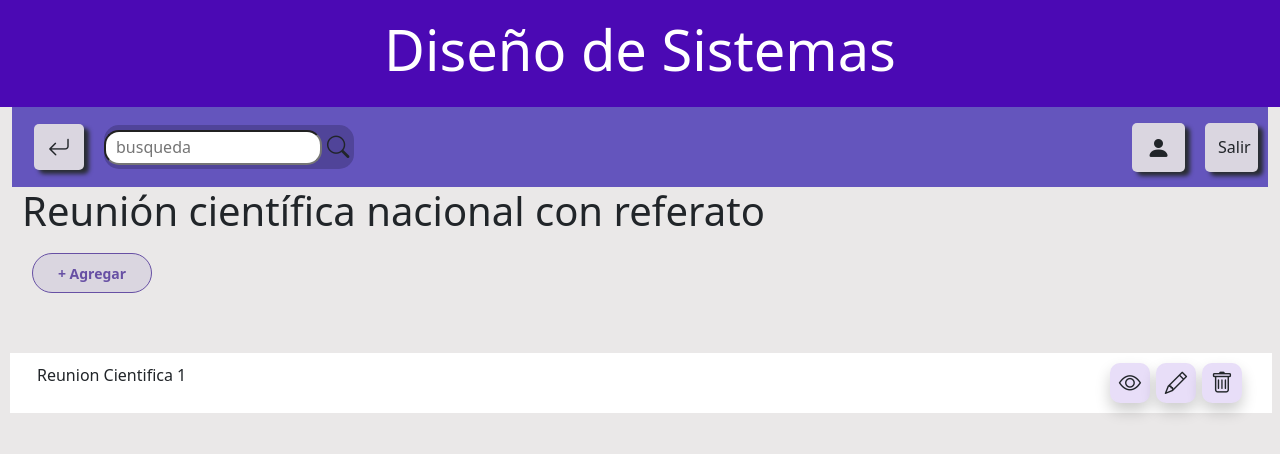
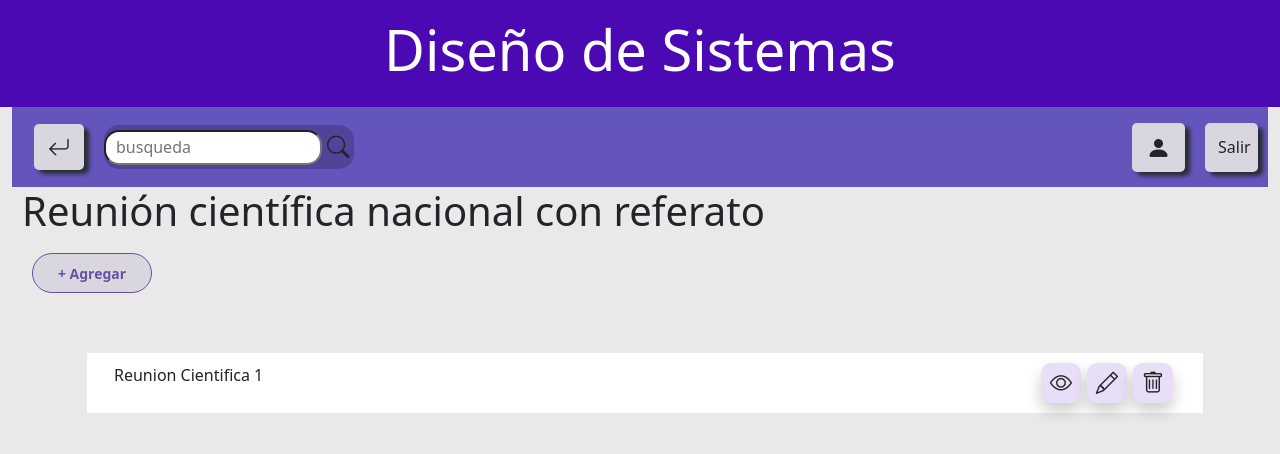
Before and after one commit to pchesini/frontDisenioSistemas, an Angular app: page /mostrar in a window 1280 px wide. Shown: the top 454 px of the page. Built offline with nearby package versions, Linux system fonts and the light colour scheme.

Commit message:
agregué responsividad

```diff
--- a/src/app/compartida/mostrar/mostrar.component.css
+++ b/src/app/compartida/mostrar/mostrar.component.css
@@ -77,6 +77,11 @@
     justify-content: space-between;
   }
 
+  .collapse {
+    width: 1262px;
+
+  }
+
   p {
     padding-left: 15px;
   }
--- a/src/app/compartida/mostrar/mostrar.component.html
+++ b/src/app/compartida/mostrar/mostrar.component.html
@@ -1,4 +1,4 @@
-<div class="container-fluid">
+<div class="container container-fluid">
     <nav>
       <div class="nav-izquierda container">
         <button class="btn btn-atras"><i class="bi bi-arrow-return-left"></i></button>
@@ -19,17 +19,21 @@
 
     <div class="bodyPart">
         <h1>Reunión científica nacional con referato</h1>
-        <button class="btn btn-agregar">+ Agregar</button>
+        <button class="btn btn-agregar" (click)="agregarReunion()">+ Agregar</button>
 
-        <div class="reuniones">
+        <div class="reuniones container">
 
-          <div class="reuniones row">
-            <div class="reunion col-md-12">
+          <div class="reuniones row container">
+            <div class="reunion scol-md-12 ">
                 <p>Reunion Cientifica 1</p>
                 <div class="btn-funciones d-flex">
-                    <button class="btn btn-f d-flex justify-content-center align-items-center"><i class="bi bi-eye"></i></button>
-                    <button class="btn btn-f d-flex justify-content-center align-items-center"><i class="bi bi-pencil"></i></button>
-                    <button class="btn btn-f d-flex justify-content-center align-items-center"><i class="bi bi-trash"></i></button>
+                    <!--boton ver-->
+                  <button class="btn btn-f d-flex justify-content-center align-items-center " type="button"><i class="bi bi-eye"></i></button>
+
+                    <!--boton modificar-->
+                  <button class="btn btn-f d-flex justify-content-center align-items-center"><i class="bi bi-pencil"></i></button>
+                    <!--boton eliminar-->
+                  <button class="btn btn-f d-flex justify-content-center align-items-center"><i class="bi bi-trash"></i></button>
                 </div>
             </div>
 
--- a/src/app/compartida/mostrar/mostrar.component.ts
+++ b/src/app/compartida/mostrar/mostrar.component.ts
@@ -6,5 +6,7 @@ import { Component } from '@angular/core';
   styleUrls: ['./mostrar.component.css']
 })
 export class MostrarComponent {
-
+    agregarReunion(){
+      //this.router.navigate(['/componenteJero']);
+    }
 }
--- a/src/index.html
+++ b/src/index.html
@@ -11,5 +11,7 @@
 </head>
 <body>
   <app-root></app-root>
+  <!--boostrap js-->
+  <script src="https://cdn.jsdelivr.net/npm/bootstrap@5.3.2/dist/js/bootstrap.bundle.min.js" integrity="sha384-C6RzsynM9kWDrMNeT87bh95OGNyZPhcTNXj1NW7RuBCsyN/o0jlpcV8Qyq46cDfL" crossorigin="anonymous"></script>
 </body>
 </html>
```
